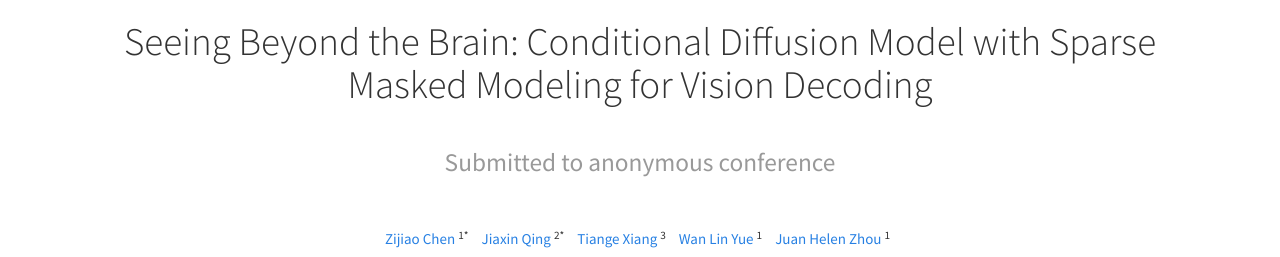
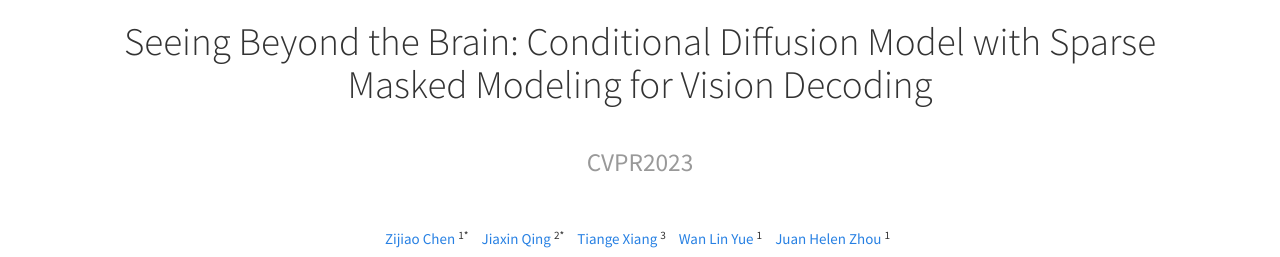
Before and after one commit to mind-vis/mind-vis.github.io, a plain HTML site: page index.html in a window 1280 px wide. Shown: the top 257 px of the page. Drawn offline with Linux system fonts and the light colour scheme; a script that the page names is missing.

Commit message:
Update conference information

```diff
--- a/index.html
+++ b/index.html
@@ -50,7 +50,7 @@
                 Seeing Beyond the Brain: Conditional Diffusion Model with Sparse Masked Modeling for Vision Decoding
             <br /><br />
             <small>
-                Submitted to anonymous conference
+                CVPR2023
             </small>
             <br /><br />
             </h1>
```
